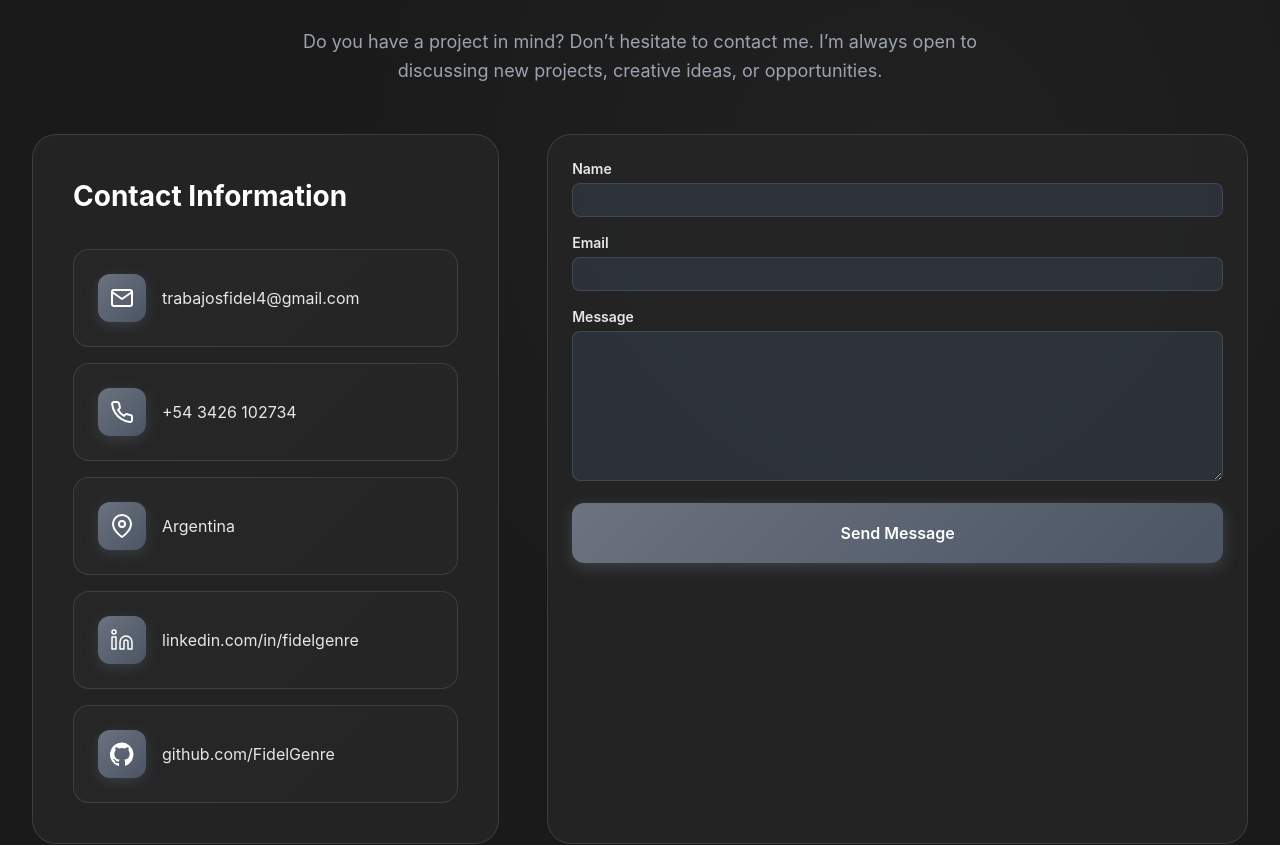
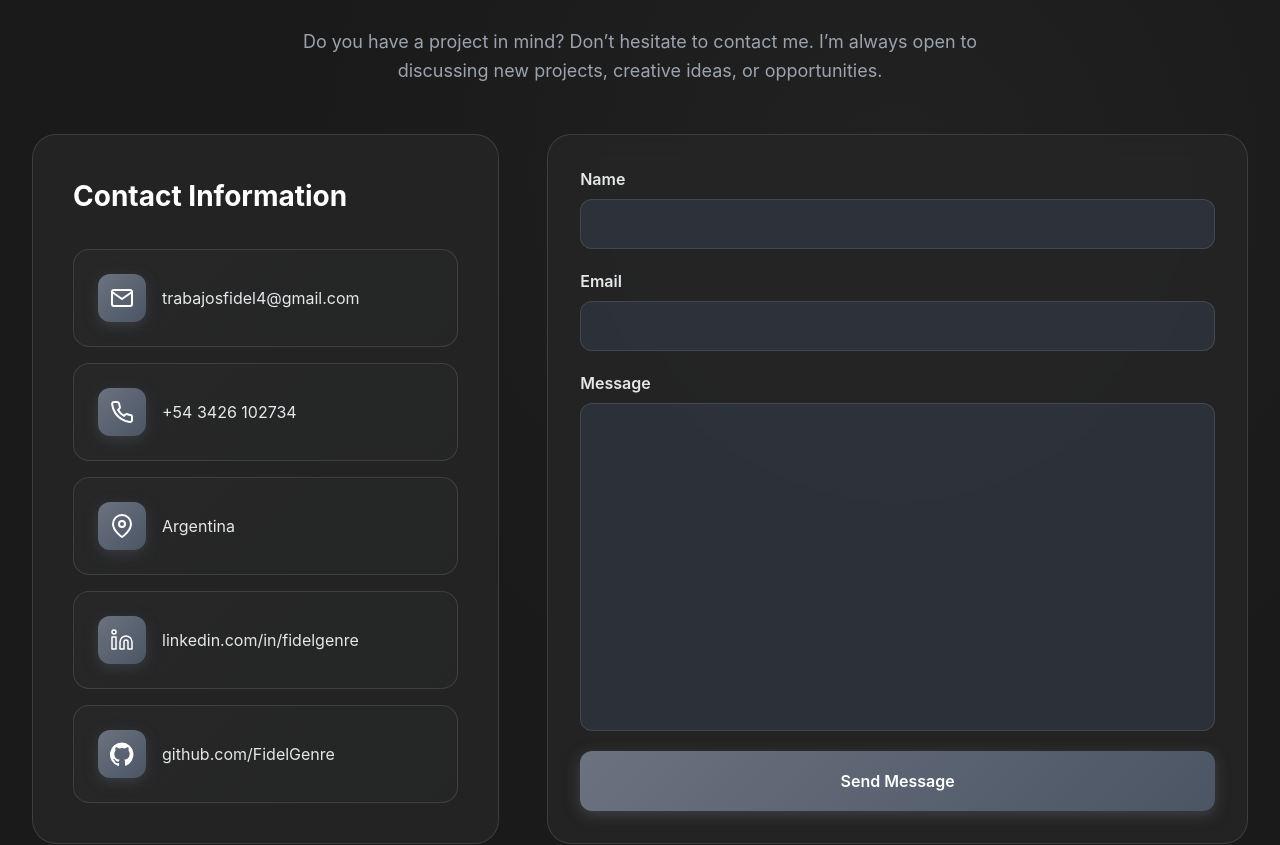
Before and after one commit to FidelGenre/Portfolio, a Next.js app: page / in a window 1280 px wide. Shown: the part 4400-5245 px from the top of the page. Built offline with nearby package versions, Linux system fonts and the light colour scheme.

Commit message:
Form fills container height, inputs back to normal size

```diff
--- a/src/components/Contact.tsx
+++ b/src/components/Contact.tsx
@@ -45,7 +45,7 @@ export default function Contact() {
   };
 
   const inputClass =
-    "w-full min-w-0 rounded-lg border border-[rgba(156,163,175,0.2)] bg-[rgba(55,65,81,0.5)] px-3 py-1.5 text-sm text-white transition-all duration-300 [overflow-wrap:anywhere] focus:border-[rgba(156,163,175,0.6)] focus:bg-[rgba(55,65,81,0.8)] focus:shadow-[0_0_0_3px_rgba(156,163,175,0.1)] focus:outline-none";
+    "w-full min-w-0 rounded-xl border border-[rgba(156,163,175,0.2)] bg-[rgba(55,65,81,0.5)] px-4 py-3 text-base text-white transition-all duration-300 [overflow-wrap:anywhere] focus:border-[rgba(156,163,175,0.6)] focus:bg-[rgba(55,65,81,0.8)] focus:shadow-[0_0_0_3px_rgba(156,163,175,0.1)] focus:outline-none";
 
   const infoItems = [
     {
@@ -137,13 +137,13 @@ export default function Contact() {
           {/* Form */}
           <form
             onSubmit={handleSubmit}
-            className="w-full max-w-full overflow-hidden rounded-3xl border border-[rgba(156,163,175,0.2)] bg-[rgba(38,38,38,0.8)] p-6 backdrop-blur-[10px]"
+            className="flex h-full w-full max-w-full flex-col overflow-hidden rounded-3xl border border-[rgba(156,163,175,0.2)] bg-[rgba(38,38,38,0.8)] p-8 backdrop-blur-[10px]"
           >
             <input type="hidden" name="from_name" value="Portfolio Contact" />
             <input type="checkbox" name="botcheck" className="hidden" tabIndex={-1} autoComplete="off" />
 
-            <div className="mb-4">
-              <label htmlFor="name" className="mb-1 block text-sm font-semibold text-[#e5e7eb]">
+            <div className="mb-5">
+              <label htmlFor="name" className="mb-2 block text-base font-semibold text-[#e5e7eb]">
                 {t.contact.name}
               </label>
               <input
@@ -157,8 +157,8 @@ export default function Contact() {
               />
             </div>
 
-            <div className="mb-4">
-              <label htmlFor="email" className="mb-1 block text-sm font-semibold text-[#e5e7eb]">
+            <div className="mb-5">
+              <label htmlFor="email" className="mb-2 block text-base font-semibold text-[#e5e7eb]">
                 {t.contact.email}
               </label>
               <input
@@ -172,8 +172,8 @@ export default function Contact() {
               />
             </div>
 
-            <div className="mb-4">
-              <label htmlFor="message" className="mb-1 block text-sm font-semibold text-[#e5e7eb]">
+            <div className="mb-5 flex flex-1 flex-col">
+              <label htmlFor="message" className="mb-2 block text-base font-semibold text-[#e5e7eb]">
                 {t.contact.message}
               </label>
               <textarea
@@ -182,7 +182,7 @@ export default function Contact() {
                 value={formData.message}
                 onChange={handleChange}
                 rows={6}
-                className={`${inputClass} min-h-[150px] resize-y`}
+                className={`${inputClass} flex-1 resize-none`}
                 required
               />
             </div>
```
